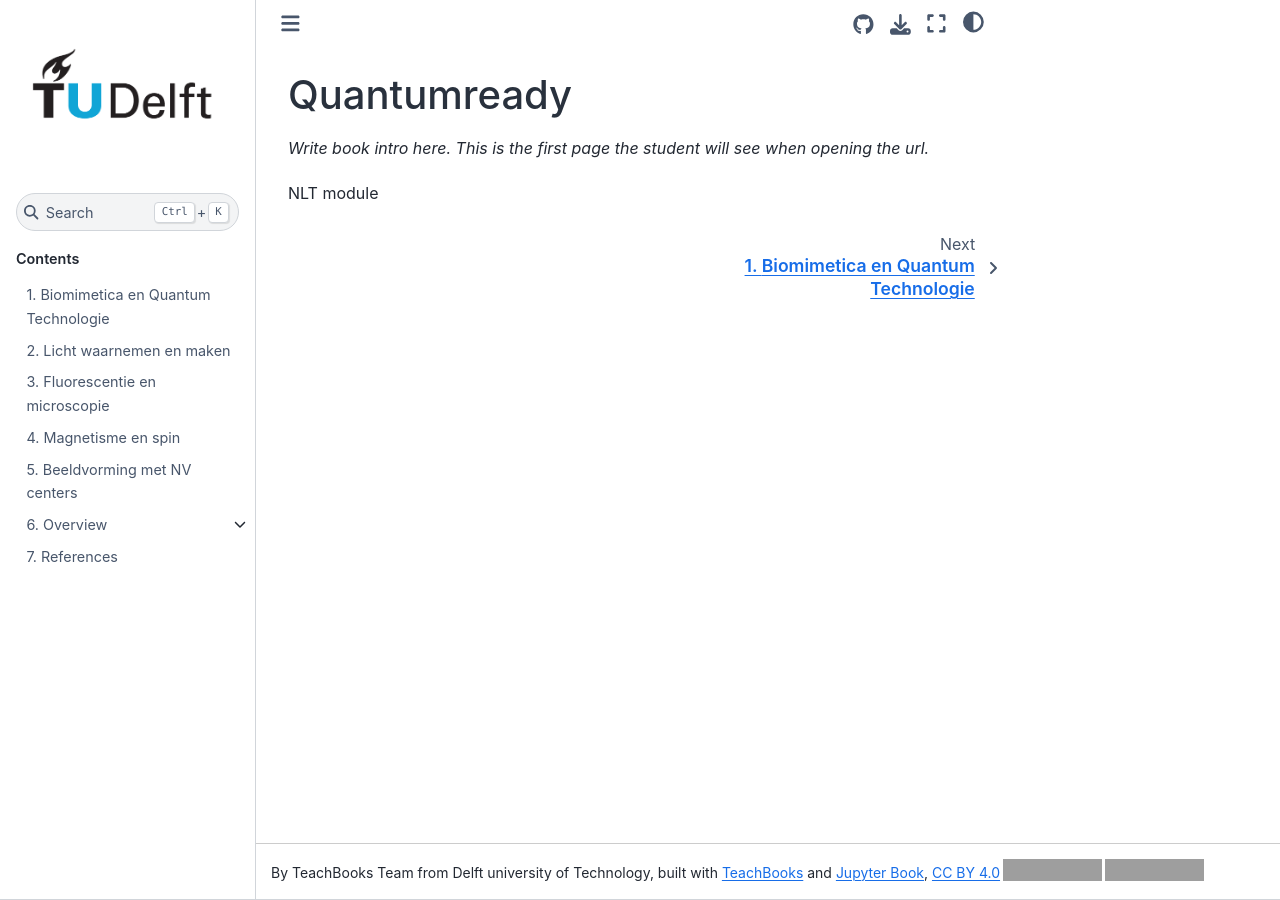
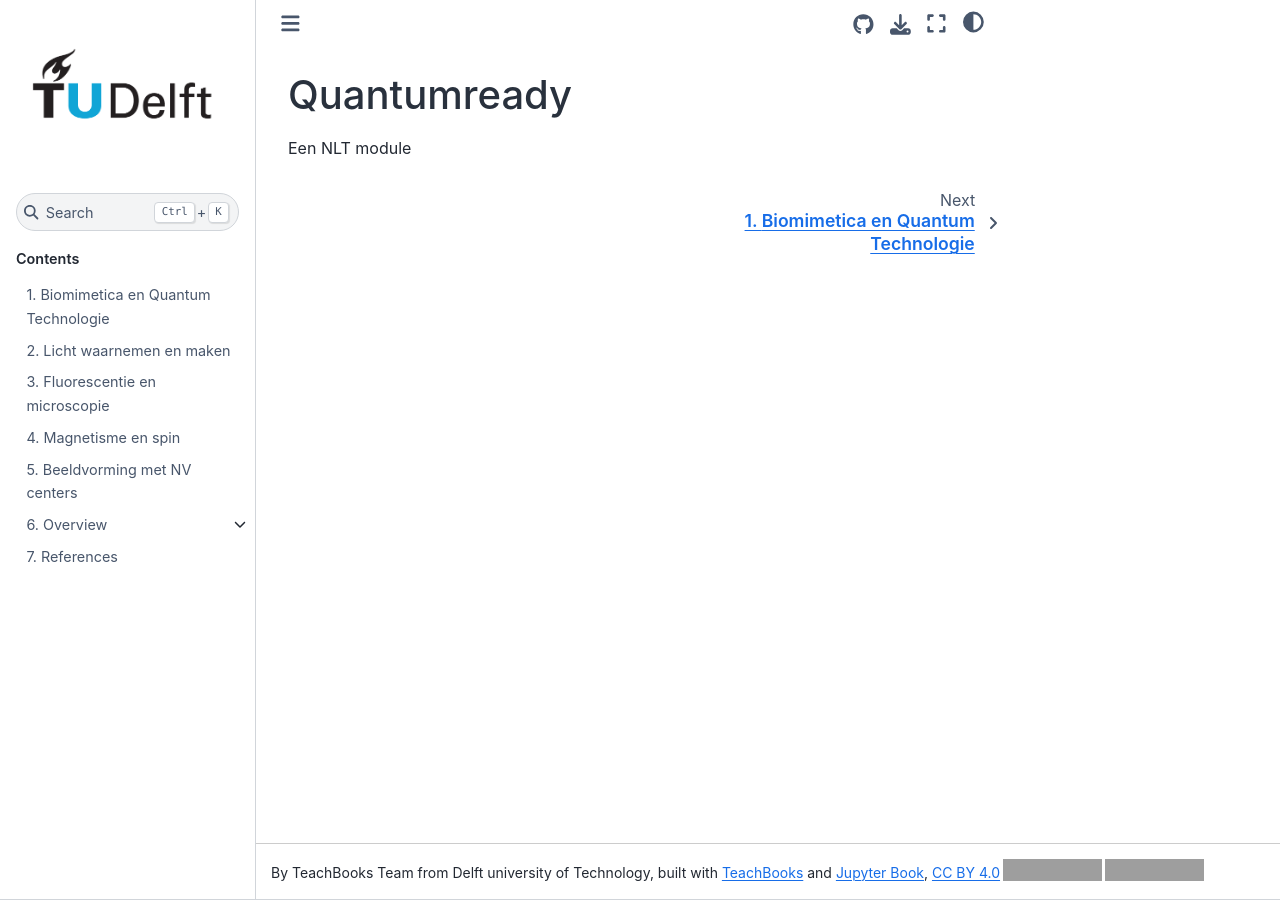
Before and after one commit to NLT-modules/quantumready, a Jupyter Book: the page built from book/intro.md, in a window 1280 px wide. Built offline with Jupyter Book 1.0.4 settings and Sphinx 7.4.7 and the Sphinx Book theme 1.1.4, drawn with Linux system fonts in a browser that asks for light colours; pages that are not in the unit, such as notebooks, are missing from menus; comment, search, counter and statistics services are not loaded; grey boxes are pictures that could not be loaded.

Commit message:
Update intro.md

```diff
--- a/book/intro.md
+++ b/book/intro.md
@@ -1,6 +1,4 @@
 (intro)=
 # Quantumready
 
-_Write book intro here. This is the first page the student will see when opening the url._
-
-NLT module
+Een NLT module
```
